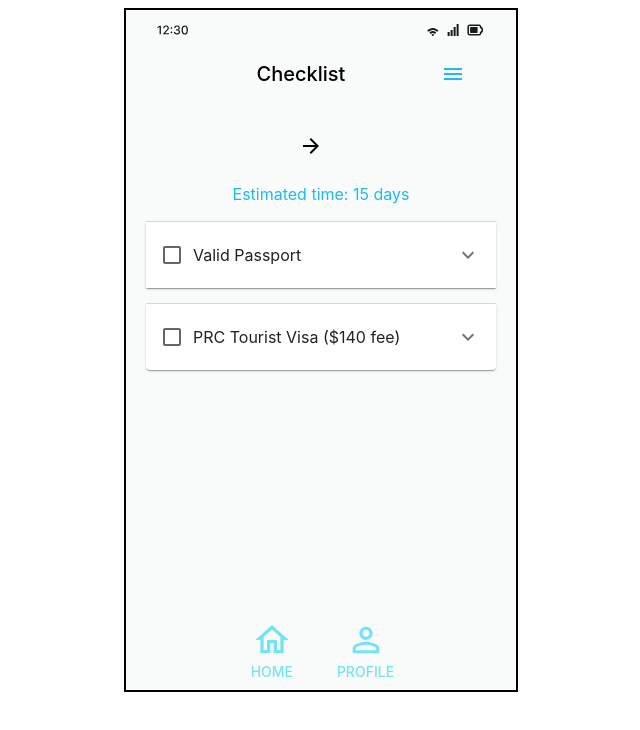
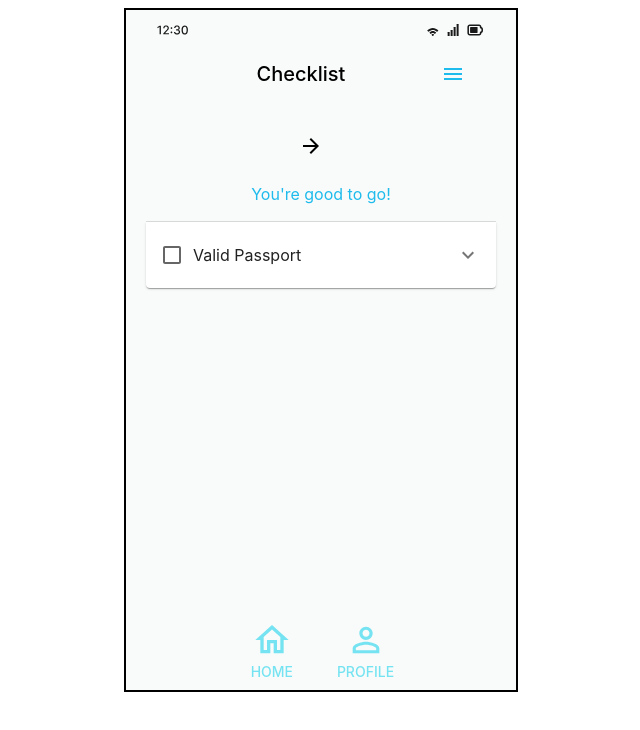
Before and after one commit to levincent51/visavoyager, a React (Create React App) app in the folder client/: page /checklist in a window 1280 px wide. Shown: the top 730 px of the page, without its empty margins (319-959 px from the left). Built offline with nearby package versions, Linux system fonts and the light colour scheme.

Commit message:
fix changes

```diff
--- a/client/src/App.jsx
+++ b/client/src/App.jsx
@@ -24,6 +24,21 @@ function App() {
     expiryDate: "",
   });
 
+  const [subCheckboxes, setSubCheckboxes] = useState({
+    panel1: {
+      checkbox1: false,
+    },
+    panel2: {
+      checkbox1: false,
+      checkbox2: false,
+      checkbox3: false,
+      checkbox4: false,
+    },
+  });
+
+  const [progress, setProgress] = useState(0);
+
+
   return (
     <ThemeProvider theme={theme}>
       <Router>
@@ -46,6 +61,8 @@ function App() {
                   date={date}
                   setDate={setDate}
                   setSearched={setSearched}
+                  setProgress={setProgress}
+                  setSubCheckboxes={setSubCheckboxes}
                 />
               </Layout>
             }
@@ -54,7 +71,7 @@ function App() {
             path="/checklist"
             element={
               <Layout searched={searched}>
-                <Checklist from={from} to={to} date={date} />
+                <Checklist from={from} to={to} date={date} subCheckboxes={subCheckboxes} setSubCheckboxes={setSubCheckboxes} progress={progress} setProgress={setProgress} />
               </Layout>
             }
           />
--- a/client/src/screens/Checklist.jsx
+++ b/client/src/screens/Checklist.jsx
@@ -14,27 +14,17 @@ import { primaryColor } from "../util/colors";
 import ExpandMoreIcon from "@mui/icons-material/ExpandMore";
 import CitiesAndDates from "../components/CitiesAndDates";
 
+
+
 const Checklist = (props) => {
-  const { from, to, date } = props;
-  const [progress, setProgress] = useState(15);
+  const { from, to, date, subCheckboxes, setSubCheckboxes, progress, setProgress} = props;
   const [expandedAccordion, setExpandedAccordion] = useState(null);
-
-  // State to keep track of sub-checkboxes within accordions
-  const [subCheckboxes, setSubCheckboxes] = useState({
-    panel1: {
-      checkbox1: false,
-    },
-    panel2: {
-      checkbox1: false,
-      checkbox2: false,
-      checkbox3: false,
-      checkbox4: false,
-    },
-  });
 
   const handleAccordionChange = (panel) => (event, isExpanded) => {
     setExpandedAccordion(isExpanded ? panel : null);
   };
+
+
 
   const handleCheckboxChange = (event, isChecked, panel, checkboxId) => {
     // If the checkbox is checked (selected), decrement progress by 3; otherwise, increment it by 3
@@ -149,7 +139,7 @@ const Checklist = (props) => {
             </div>
           </AccordionDetails>
         </Accordion>
-        <Accordion
+        {from?.country !== to?.country && <Accordion
           expanded={expandedAccordion === "panel2"}
           onChange={handleAccordionChange("panel2")}
           style={{ width: "350px" }}
@@ -170,7 +160,7 @@ const Checklist = (props) => {
                     }
                   />
                 }
-                label="PRC Tourist Visa ($140 fee)"
+                label={(from?.country === 'China' || to?.country === 'China') ? "PRC Tourist Visa ($140 fee)" : 'Tourist Visa'}
               />
             </FormGroup>
           </AccordionSummary>
@@ -258,7 +248,7 @@ const Checklist = (props) => {
               </FormGroup>
             </div>
           </AccordionDetails>
-        </Accordion>
+        </Accordion>}
       </Box>
     </Container>
   );
--- a/client/src/screens/Home.jsx
+++ b/client/src/screens/Home.jsx
@@ -58,7 +58,7 @@ const locations = [
 ];
 
 const Home = (props) => {
-  const {from, to, setFrom, setTo, date, setDate, setSearched} = props;
+  const {from, to, setFrom, setTo, date, setDate, setSearched, setProgress, setSubCheckboxes} = props;
   const [openDialog, setOpenDialog] = useState(false);
   const [isLoading, setIsLoading] = useState(false);
   const [areFieldsFilled, setAreFieldsFilled] = useState(false);
@@ -107,6 +107,20 @@ const Home = (props) => {
       setOpenDialog(false);
       setSearched(true)
       navigate("/checklist");
+      if (from?.country === to?.country) setProgress(3)
+      else setProgress(15)
+
+      setSubCheckboxes({
+        panel1: {
+          checkbox1: false,
+        },
+        panel2: {
+          checkbox1: false,
+          checkbox2: false,
+          checkbox3: false,
+          checkbox4: false,
+        },
+      })
     }
   };
 
```
